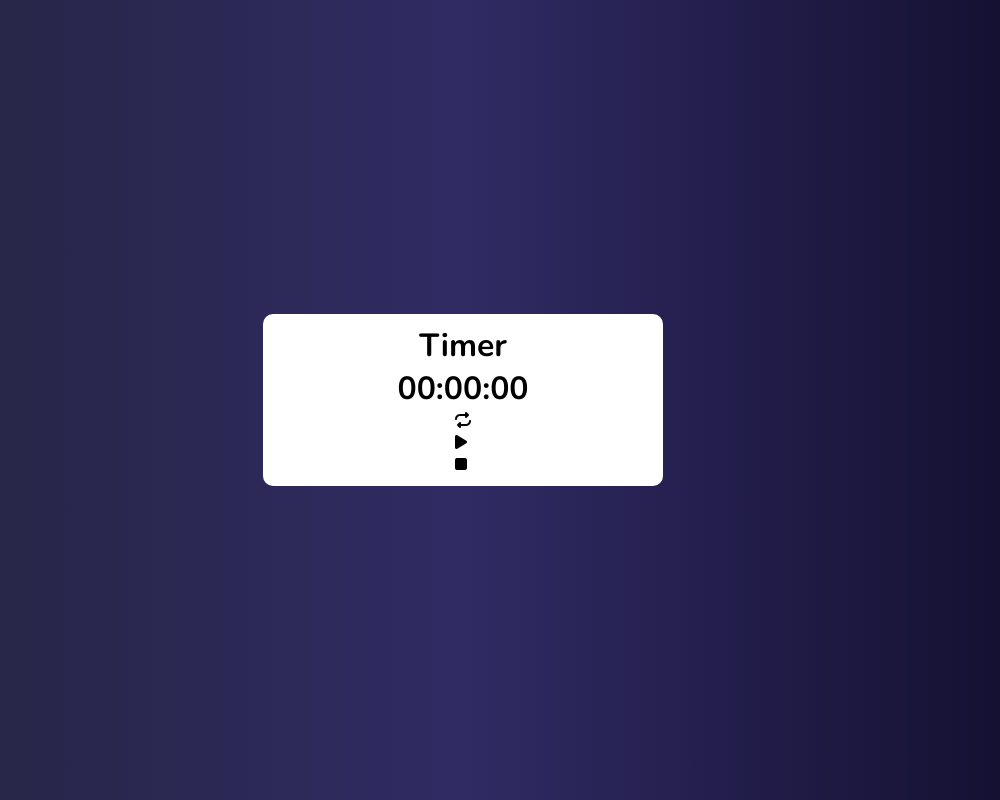
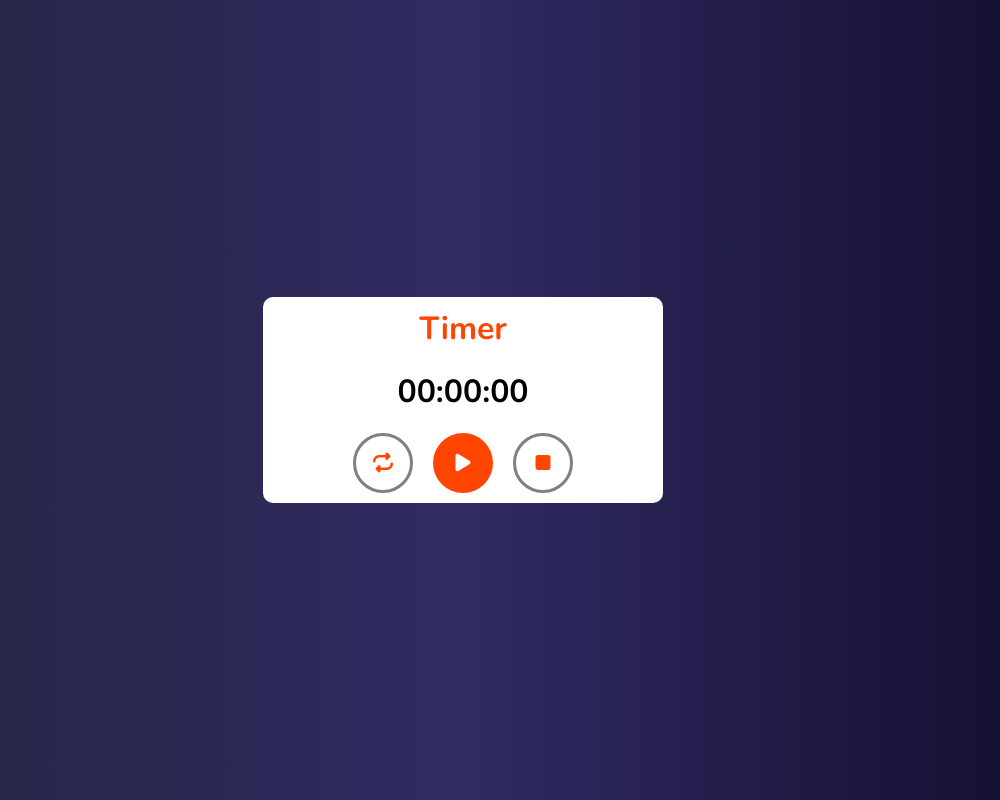
Before and after one commit to Rahimi-CS/Timer, a plain HTML site: page index.html in a window 1280 px wide. Shown: the whole page, without its empty margins (177-1177 px from the left). Drawn offline with nearby package versions, Linux system fonts and the light colour scheme.

Commit message:
Finished the style of project

```diff
--- a/index.html
+++ b/index.html
@@ -16,8 +16,8 @@
   </head>
   <body>
     <div class="container">
-        <h1>Timer</h1>
-    <h1>00:00:00</h1>
+        <h1 class="title">Timer</h1>
+    <h1 class="date">00:00:00</h1>
     <div class="btn-box">
       <div id="restart">
         <i class="fa fa-repeat" aria-hidden="true"></i>
--- a/style.css
+++ b/style.css
@@ -1,5 +1,5 @@
 @import url("https://fonts.googleapis.com/css2?family=Nunito:wght@600&display=swap");
-@import url('https://fonts.googleapis.com/css2?family=Nunito:wght@700&display=swap');
+@import url("https://fonts.googleapis.com/css2?family=Nunito:wght@700&display=swap");
 
 * {
   margin: 0;
@@ -40,3 +40,40 @@ body {
   justify-content: center;
   align-items: center;
 }
+.title {
+  padding-bottom: 20px;
+  color: orangered;
+}
+.date {
+  padding-bottom: 20px;
+}
+
+.btn-box {
+  display: flex;
+  justify-content: center;
+  align-items: center;
+  gap: 20px;
+}
+.btn-box > div {
+  width: 60px;
+  height: 60px;
+  border-radius: 50%;
+  display: flex;
+  justify-content: center;
+  align-items: center;
+  padding: 5px;
+  border: 3px solid gray;
+  cursor: pointer;
+}
+
+.btn-box > div i {
+  font-size: 20px;
+  color: orangered;
+}
+#play{
+    background-color: orangered;
+    border: none;
+}
+#play i{
+    color: #fff;
+}
```
